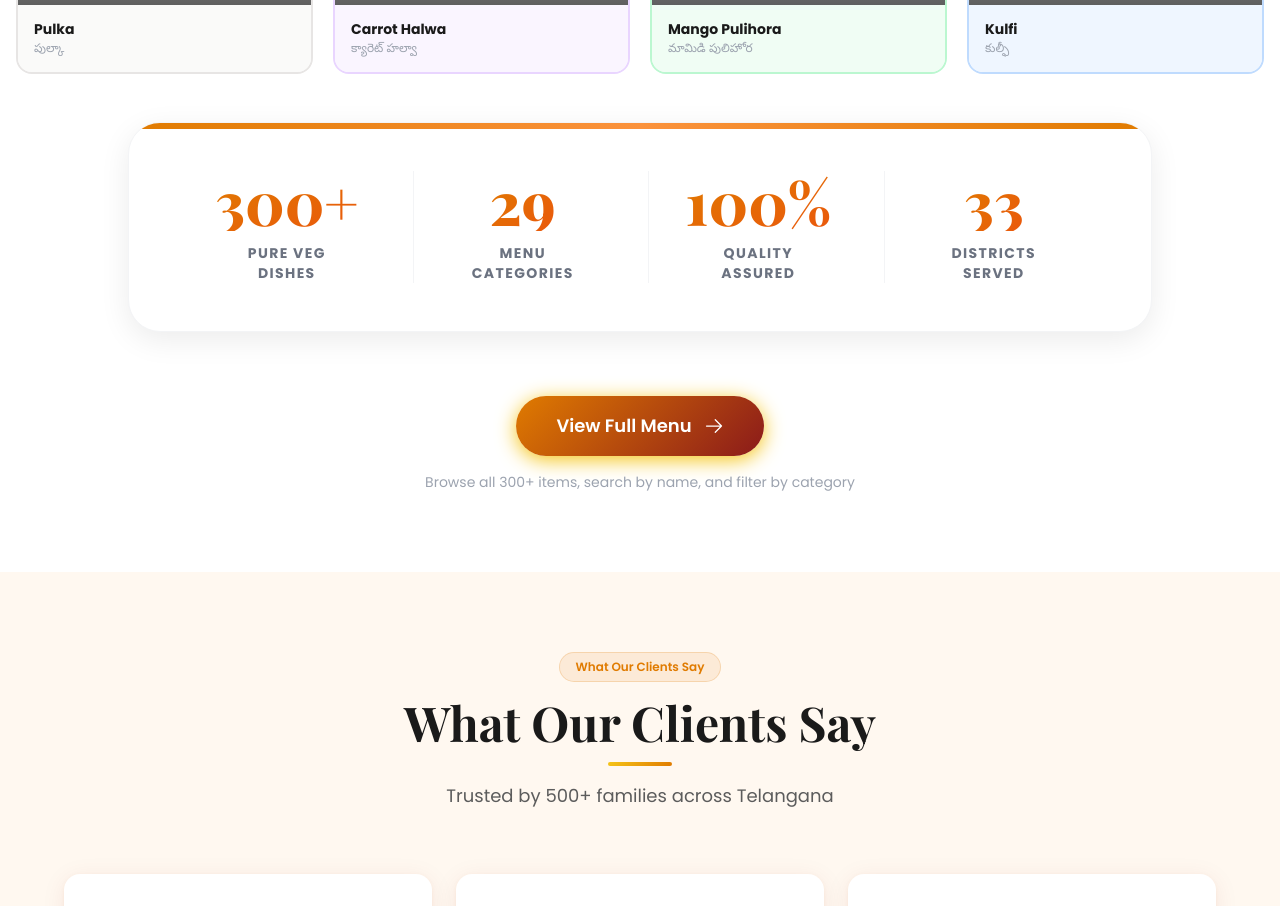
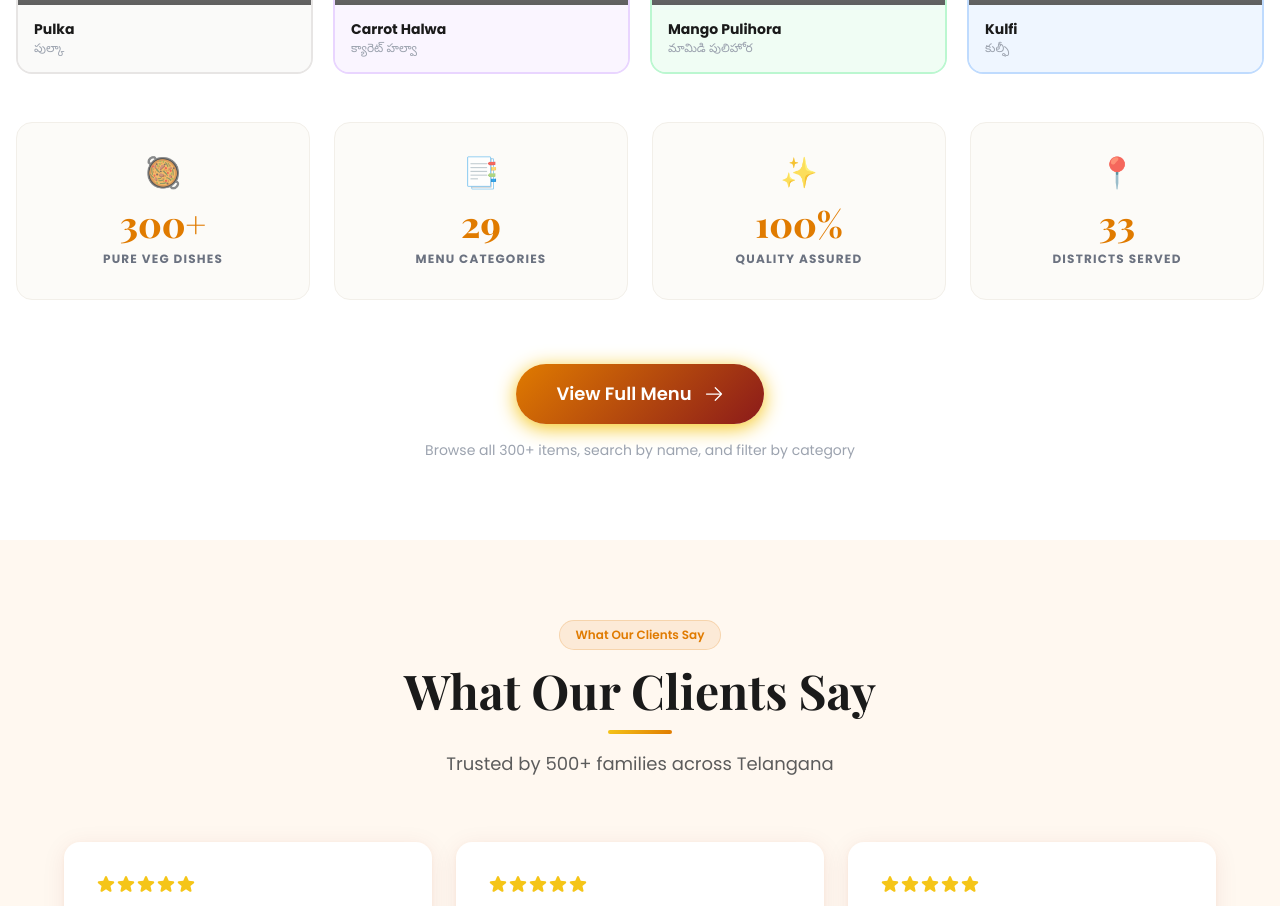
Before and after one commit to katkurisanjay/bsc, a React (Vite) app: page / in a window 1280 px wide. Shown: the part 4060-4966 px from the top of the page. Built offline with nearby package versions, Linux system fonts and the light colour scheme; grey boxes are pictures that could not be loaded; a web font is replaced by a local one.

Commit message:
style: redesign stats block into elegant 4-card grid layout

```diff
--- a/src/components/MenuPreview.jsx
+++ b/src/components/MenuPreview.jsx
@@ -110,29 +110,19 @@ export default function MenuPreview() {
         </div>
 
         {/* Stats Row */}
-        <div className="relative max-w-5xl mx-auto mb-16 reveal reveal-delay-2 px-4 sm:px-0">
-          <div className="bg-white rounded-[2rem] shadow-[0_8px_30px_rgb(0,0,0,0.08)] border border-gray-100 p-8 md:p-12 relative overflow-hidden">
-            {/* Background Accent */}
-            <div className="absolute top-0 left-0 w-full h-1.5 bg-gradient-to-r from-saffron via-orange-400 to-saffron"></div>
-
-            <div className="grid grid-cols-2 md:grid-cols-4 gap-8 md:gap-4 divide-y md:divide-y-0 md:divide-x divide-gray-100">
-              {[
-                { num: "300+", label: lang === "en" ? "Pure Veg Dishes" : "శుద్ధ శాకాహారి వంటకాలు" },
-                { num: "29",   label: lang === "en" ? "Menu Categories" : "మెనూ వర్గాలు" },
-                { num: "100%", label: lang === "en" ? "Quality Assured" : "నాణ్యత హామీ" },
-                { num: "33",   label: lang === "en" ? "Districts Served" : "సేవించిన జిల్లాలు" },
-              ].map((stat, idx) => (
-                <div key={stat.num} className={`text-center group flex flex-col items-center justify-center ${idx > 1 ? "pt-8 md:pt-0" : ""} ${idx === 1 ? "pt-8 sm:pt-0 md:pt-0" : ""}`}>
-                  <div className="font-display text-4xl md:text-5xl lg:text-6xl font-extrabold text-transparent bg-clip-text bg-gradient-to-br from-saffron to-orange-600 mb-3 transform transition-transform duration-300 group-hover:scale-110">
-                    {stat.num}
-                  </div>
-                  <div className="font-body text-xs md:text-sm font-bold text-gray-500 uppercase tracking-widest max-w-[120px]">
-                    {stat.label}
-                  </div>
-                </div>
-              ))}
+        <div className="grid grid-cols-2 lg:grid-cols-4 gap-4 sm:gap-6 mb-16 reveal reveal-delay-2 px-4 sm:px-0">
+          {[
+            { num: "300+", label: lang === "en" ? "Pure Veg Dishes" : "శుద్ధ శాకాహారి వంటకాలు", icon: "🥘" },
+            { num: "29",   label: lang === "en" ? "Menu Categories" : "మెనూ వర్గాలు", icon: "📑" },
+            { num: "100%", label: lang === "en" ? "Quality Assured" : "నాణ్యత హామీ", icon: "✨" },
+            { num: "33",   label: lang === "en" ? "Districts Served" : "సేవించిన జిల్లాలు", icon: "📍" },
+          ].map((stat, idx) => (
+            <div key={stat.num} className="bg-[#FCFBF8] border border-[#F2EFE9] rounded-2xl p-6 sm:p-8 flex flex-col items-center justify-center text-center transition-all duration-300 hover:-translate-y-2 hover:shadow-xl hover:border-saffron group">
+               <div className="text-3xl mb-3 opacity-80 group-hover:scale-110 transition-transform duration-300">{stat.icon}</div>
+               <div className="font-display text-4xl font-extrabold text-saffron mb-2">{stat.num}</div>
+               <div className="font-body text-xs font-bold text-gray-500 uppercase tracking-widest">{stat.label}</div>
             </div>
-          </div>
+          ))}
         </div>
 
         {/* CTA Button */}
```
